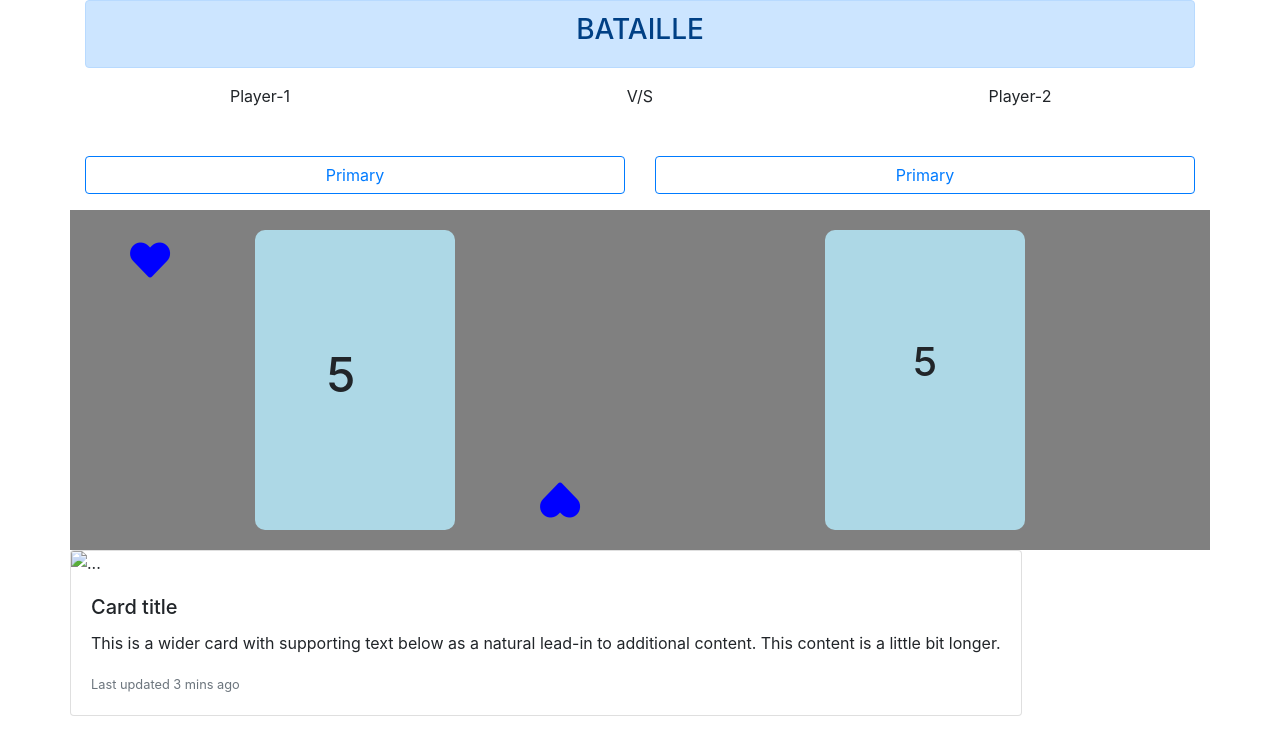
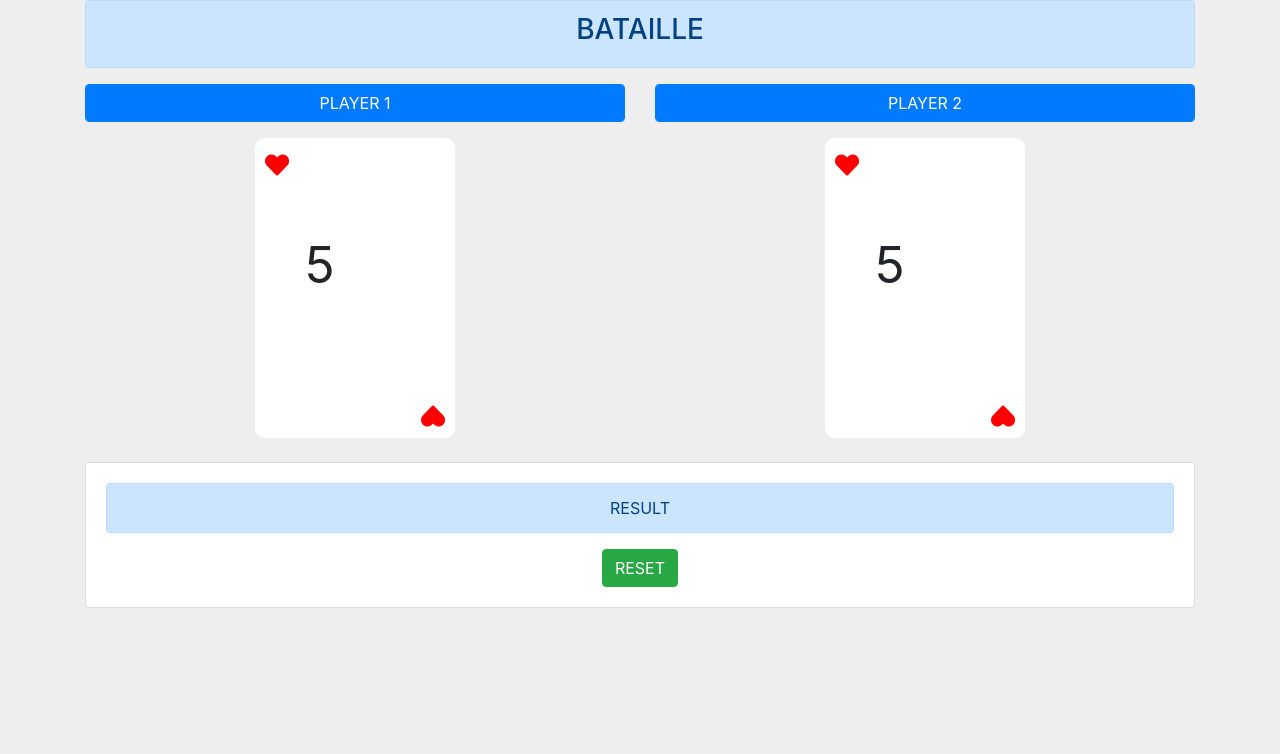
Before and after one commit to lelisloisBen/IdeclareWar, a website: page index.html in a window 1280 px wide. Drawn offline with nearby package versions, Linux system fonts and the light colour scheme.

Commit message:
almost done

```diff
--- a/css/style.css
+++ b/css/style.css
@@ -1,39 +1,40 @@
+body {
+    background-color: #eeeeee!important;
+}
 .firstCard {
     margin: 0 auto;
-    background-color:grey
 }
 
 .myCard {
+    position: relative;
     width: 200px;
     height: 300px;
-    background-color: lightblue;
+    background-color: white;
     border-radius: 10px;
-    margin-bottom: 20px;
-    margin-top: 20px;
-    /* font-size: 50px; */
-    padding-top: 20%;
+
 }
 
 .firstHeart {
     position: absolute;
-    top: 30px;
-    left: 60px;
-    font-size: 250%;
-    color: blue;
+    left: 10px;
+    top: 10px;
+    font-size: 24px;
+    text-align: center;
+    color: red;
 }
 .secondHeart {
     position: absolute;
-    bottom: 30px;
-    right: 60px;
+    bottom: 10px;
+    right: 10px;
     transform: scale(1,-1);
-    font-size: 250%;
-    color: blue;
+    font-size: 24px;
+    color: red;
 
 }
 
 .centerFont{
-    position: absolute;
-    top: 40%;
-    left: 45%;
-    font-size: 300%;
+    position: relative;
+    top: 90px;
+    left: 50px;
+    font-size: 50px;
 }
--- a/index.html
+++ b/index.html
@@ -19,64 +19,66 @@
   </div>
 
 
-
-  <div class="row">
-    <div class="col text-center">Player-1</div >
-    <div class="col text-center">V/S</div >
-    <div class="col text-center">Player-2</div >
-  </div>
-
-  <br><br>
-
   <div class="row">
     <div class="col">
-      <button onclick="randomFlip()" type="button" class="btn btn-outline-primary form-control mb-3">Primary</button>
+      <button id="btnPlayer1" onclick="randomFlip(this)" type="button" class="btn btn-primary form-control mb-3">PLAYER 1</button>
     </div>
 
     <div class="col">
-      <button onclick="randomFlip2()" type="button" class="btn btn-outline-primary form-control mb-3">Primary</button>
+      <button id="btnPlayer2" onclick="randomFlip(this)" type="button" class="btn btn-primary form-control mb-3">PLAYER 2</button>
     </div >
   </div>
 
 
+
 <div class="row">
+<!-- Start Left Card -->
     <div class="col firstCard">
-
-
-        <div class="myCard mx-auto text-center">
-            <div><i class="fas fa-heart firstHeart"></i></div>
-
-            <div><h1 class="centerFont" id="vegasDeck">5</h1></div>
-
-            <div><i class="fas fa-heart secondHeart"></i></div>
-
+        <div class="myCard mx-auto">
+            <div class="firstHeart">
+              <i class="fas fa-heart "></i>
+            </div>
+            <div class="centerFont" id="vegasDeck">
+                5
+            </div>
+            <div>
+              <i class="fas fa-heart secondHeart"></i>
+            </div>
+        </div>
+    </div >
+<!-- End Left Card -->
+<!-- Start Right Card -->
+    <div class="col firstCard">
+        <div class="myCard mx-auto">
+            <div class="firstHeart">
+              <i class="fas fa-heart "></i>
+            </div>
+            <div class="centerFont" id="renoDeck">
+                5
+            </div>
+            <div>
+              <i class="fas fa-heart secondHeart"></i>
+            </div>
+        </div>
+    </div >
+<!-- End Right Card -->
 </div>
 
-
-    </div >
-
-
-    <i class="fas fa-spade"></i>
-    <div class="col firstCard">
-
-
-        <div class="myCard mx-auto text-center">
-            <h1 id="renoDeck">5</h1>
-          </div>
-
-
-  </div>
-
-
-  <div class="row">
+  <div class="row mt-4 mb-4">
     <div class="col">
 
-      <div class="card mb-3">
-        <img src="..." class="card-img-top" alt="...">
+      <div class="card ">
         <div class="card-body">
-          <h5 class="card-title">Card title</h5>
-          <p class="card-text">This is a wider card with supporting text below as a natural lead-in to additional content. This content is a little bit longer.</p>
-          <p class="card-text"><small class="text-muted">Last updated 3 mins ago</small></p>
+          <div d="resultat" class="card-title text-center">
+            <span data-result="" id="p1"></span>
+            <span data-result="" id="p2"></span>
+            <!-- <span id="gameResult">RESULT</span> -->
+            <div id="gameResult" class="alert alert-primary">
+                RESULT
+            </div>
+          </div>
+          <!-- <h5 id="resultat" class="card-title text-center">RESULT</h5> -->
+          <p class="card-text text-center"><button onclick="reset()" class="btn btn-success">RESET</button></p>
         </div>
       </div>
 
--- a/js/index.js
+++ b/js/index.js
@@ -1,6 +1,69 @@
-function randomFlip(){
-    document.querySelector("#vegasDeck").innerHTML= Math.floor(Math.random()* 10)
+function randomFlip(elem){
+
+    if (elem.id === 'btnPlayer1') {
+        let random1 = Math.floor(Math.random() * (14 - 2 + 1) + 2);
+            if (random1 === 11) {
+            document.body.querySelector('#vegasDeck').innerHTML = `<img src="images/cards/jack.png" width="100px" />`;
+        } else if (random1 === 12) {
+            document.body.querySelector('#vegasDeck').innerHTML = `<img src="images/cards/queen.png" width="100px" />`;
+        } else if (random1 === 13) {
+            document.body.querySelector('#vegasDeck').innerHTML = `<img src="images/cards/king.jpg" width="100px" />`;
+        } else if (random1 === 14) {
+            document.body.querySelector('#vegasDeck').innerHTML = `<img src="images/cards/ace.jpg" width="100px" />`;
+        } else {
+            document.body.querySelector('#vegasDeck').innerHTML = random1;
+        }
+        document.body.querySelector('#btnPlayer1').disabled = true;
+        document.body.querySelector('#btnPlayer1').style.backgroundColor = "black";
+        document.body.querySelector('#p1').dataset.result = random1;
+
+
+    } else if (elem.id === 'btnPlayer2') {
+        let random = Math.floor(Math.random() * (14 - 2 + 1) + 2);
+        if (random === 11) {
+            document.body.querySelector('#renoDeck').innerHTML = `<img src="images/cards/jack.png" width="100px" />`;
+        } else if (random === 12) {
+            document.body.querySelector('#renoDeck').innerHTML = `<img src="images/cards/queen.png" width="100px" />`;
+        } else if (random === 13) {
+            document.body.querySelector('#renoDeck').innerHTML = `<img src="images/cards/king.jpg" width="100px" />`;
+        } else if (random === 14) {
+            document.body.querySelector('#renoDeck').innerHTML = `<img src="images/cards/ace.jpg" width="100px" />`;
+        } else {
+            document.body.querySelector('#renoDeck').innerHTML = random;
+        }
+        document.body.querySelector('#btnPlayer2').disabled = true;
+        document.body.querySelector('#btnPlayer2').style.backgroundColor = "black";
+        document.body.querySelector('#p2').dataset.result = random;
+    }
+
+    let res1 = document.body.querySelector('#p1').dataset.result;
+    let res2 = document.body.querySelector('#p2').dataset.result;
+
+    if (res1 === '' || res2 === '') {
+        document.body.querySelector('#gameResult').innerHTML = "GAME IN PROGRESS";
+    } else {
+        document.body.querySelector('#gameResult').innerHTML = res1 + " - " + res2;
+        if (Number(res1) > Number(res2)) {
+            document.body.querySelector('#gameResult').innerHTML = "PLAYER 1 WIN";
+        } else if (Number(res1) < Number(res2)) {
+            document.body.querySelector('#gameResult').innerHTML = "PLAYER 2 WIN";
+        } else if (Number(res1) === Number(res2)) {
+            document.body.querySelector('#gameResult').innerHTML = "EVEN";
+        }
+    }
+
+
+
 }
-function randomFlip2(){
-    document.querySelector("#renoDeck").innerHTML= Math.floor(Math.random()* 10)
+
+
+
+function reset() {
+    document.body.querySelector('#btnPlayer1').disabled = false;
+    document.body.querySelector('#btnPlayer2').disabled = false;
+    document.body.querySelector('#btnPlayer1').style.backgroundColor = "";
+    document.body.querySelector('#btnPlayer2').style.backgroundColor = "";
+    document.body.querySelector('#p1').dataset.result = "";
+    document.body.querySelector('#p2').dataset.result = "";
+    document.body.querySelector('#gameResult').innerHTML = "PLAY";
 }
```
Also changed, not shown: images/cards/ace.jpg (added), images/cards/jack.png (added), images/cards/king.jpg (added), images/cards/queen.png (added), 3 other files. Lines whose indentation alone changed are shown as unchanged.
